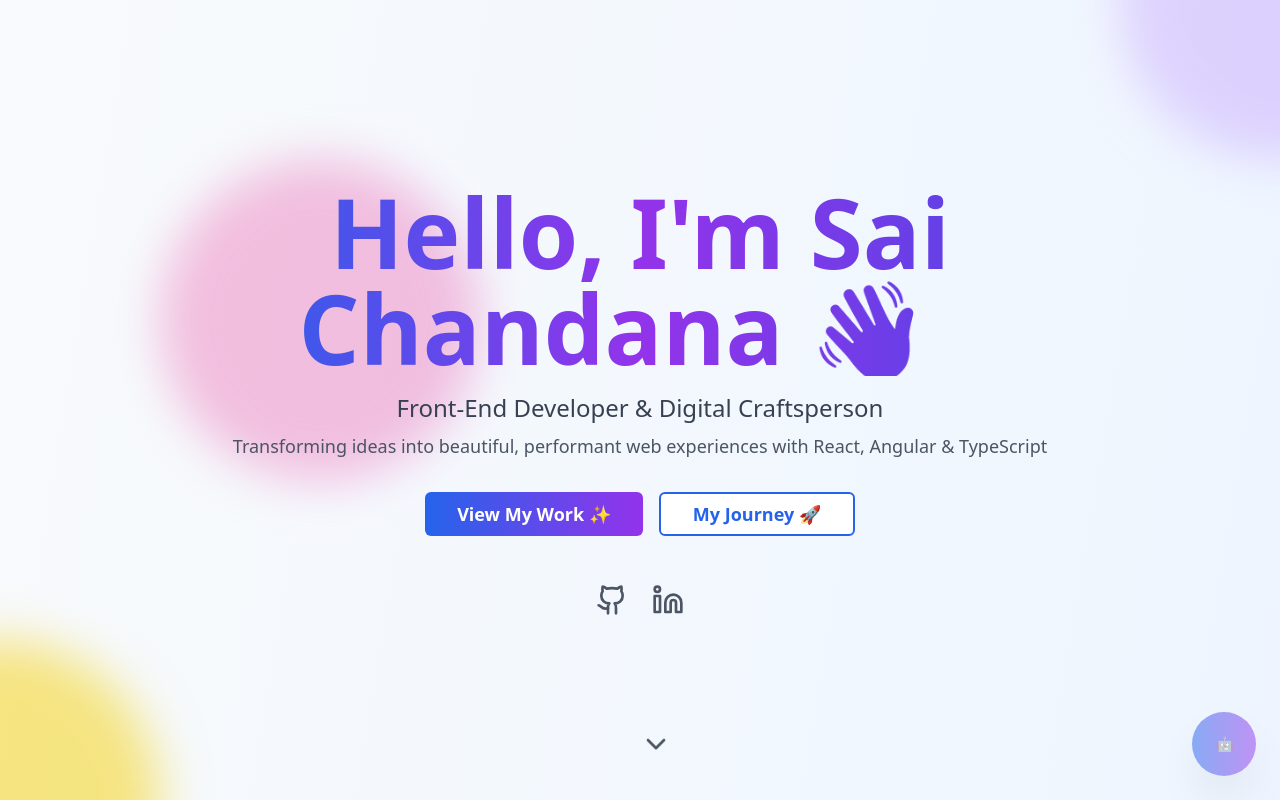
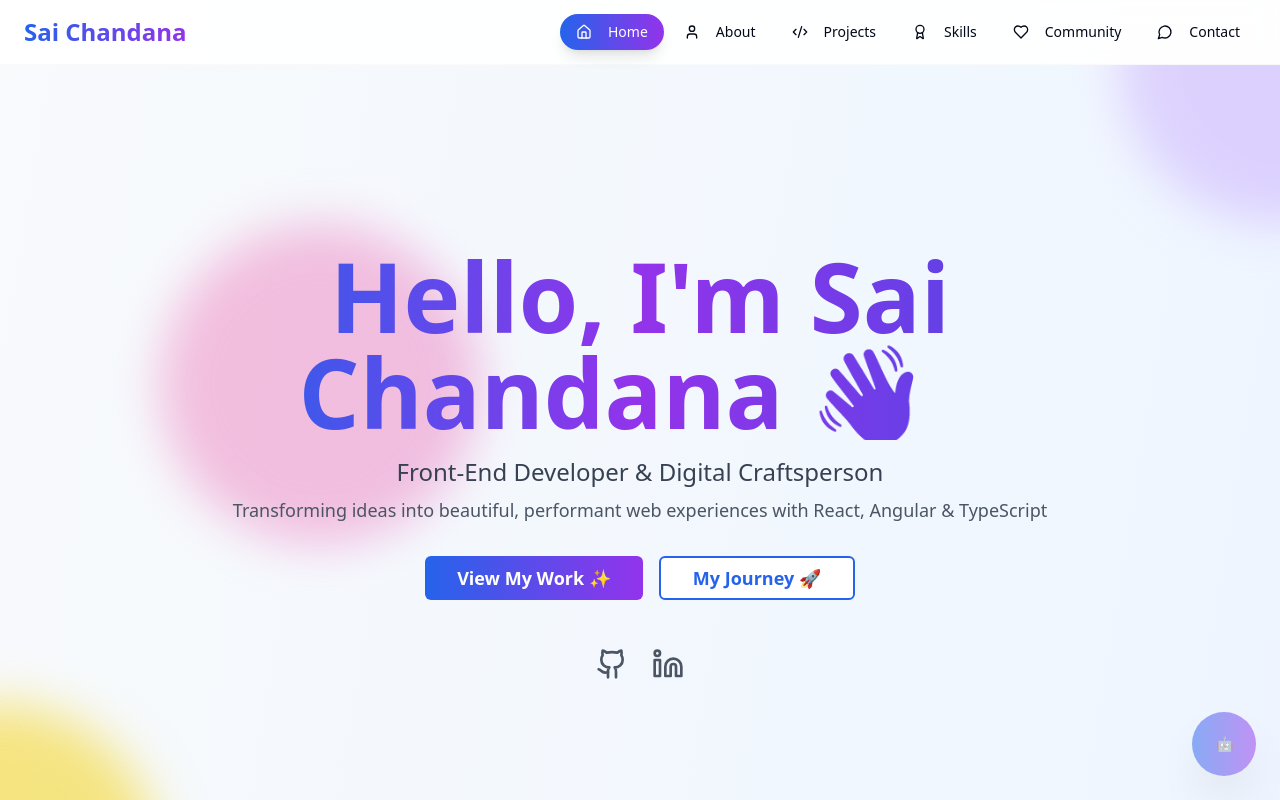
Before and after one commit to dasarisaichandana/saichandanadasari-portfolio, a React (Vite) app: page / in a window 1280 px wide. Shown: the top 800 px of the page. Built offline with nearby package versions, Linux system fonts and the light colour scheme.

Commit message:
feat: Add navigation bar and update links
Implement a creative navigation bar with "Home" and "About" sections. Update GitHub and LinkedIn links in the hero section.

```diff
--- a/src/components/HeroSection.tsx
+++ b/src/components/HeroSection.tsx
@@ -60,10 +60,20 @@ const HeroSection = () => {
         </div>
 
         <div className="flex justify-center space-x-6">
-          <a href="https://github.com" target="_blank" rel="noopener noreferrer" className="text-gray-600 hover:text-blue-600 transform hover:scale-110 transition-all duration-200">
+          <a
+            href="https://github.com/dasarisaichandana"
+            target="_blank"
+            rel="noopener noreferrer"
+            className="text-gray-600 hover:text-blue-600 transform hover:scale-110 transition-all duration-200"
+          >
             <Github size={32} />
           </a>
-          <a href="https://linkedin.com" target="_blank" rel="noopener noreferrer" className="text-gray-600 hover:text-blue-600 transform hover:scale-110 transition-all duration-200">
+          <a
+            href="https://www.linkedin.com/in/sai-chandana-dasari-a95433215/"
+            target="_blank"
+            rel="noopener noreferrer"
+            className="text-gray-600 hover:text-blue-600 transform hover:scale-110 transition-all duration-200"
+          >
             <Linkedin size={32} />
           </a>
         </div>
--- /dev/null
+++ b/src/components/Navigation.tsx
@@ -0,0 +1,133 @@
+
+import React, { useState, useEffect } from 'react';
+import { Menu, X, Home, User, Code2, Award, Heart, MessageCircle } from 'lucide-react';
+import { Button } from '@/components/ui/button';
+
+const Navigation = () => {
+  const [isOpen, setIsOpen] = useState(false);
+  const [activeSection, setActiveSection] = useState('home');
+
+  const navItems = [
+    { id: 'home', label: 'Home', icon: Home },
+    { id: 'timeline', label: 'About', icon: User },
+    { id: 'projects', label: 'Projects', icon: Code2 },
+    { id: 'skills', label: 'Skills', icon: Award },
+    { id: 'volunteer', label: 'Community', icon: Heart },
+    { id: 'contact', label: 'Contact', icon: MessageCircle },
+  ];
+
+  useEffect(() => {
+    const handleScroll = () => {
+      const sections = navItems.map(item => item.id);
+      const scrollPosition = window.scrollY + 100;
+
+      for (const sectionId of sections) {
+        const element = document.getElementById(sectionId);
+        if (element) {
+          const offsetTop = element.offsetTop;
+          const offsetHeight = element.offsetHeight;
+
+          if (scrollPosition >= offsetTop && scrollPosition < offsetTop + offsetHeight) {
+            setActiveSection(sectionId);
+            break;
+          }
+        }
+      }
+    };
+
+    window.addEventListener('scroll', handleScroll);
+    return () => window.removeEventListener('scroll', handleScroll);
+  }, []);
+
+  const scrollToSection = (sectionId: string) => {
+    const element = document.getElementById(sectionId);
+    if (element) {
+      element.scrollIntoView({ behavior: 'smooth' });
+    }
+    setIsOpen(false);
+  };
+
+  return (
+    <>
+      {/* Desktop Navigation */}
+      <nav className="fixed top-0 left-0 right-0 z-50 bg-white/90 dark:bg-gray-900/90 backdrop-blur-md border-b border-gray-200/20 dark:border-gray-700/20">
+        <div className="max-w-7xl mx-auto px-6">
+          <div className="flex items-center justify-between h-16">
+            {/* Logo */}
+            <div className="flex items-center">
+              <div className="text-2xl font-bold bg-gradient-to-r from-blue-600 to-purple-600 bg-clip-text text-transparent">
+                Sai Chandana
+              </div>
+            </div>
+
+            {/* Desktop Menu */}
+            <div className="hidden md:flex items-center space-x-1">
+              {navItems.map((item) => {
+                const Icon = item.icon;
+                return (
+                  <Button
+                    key={item.id}
+                    variant="ghost"
+                    size="sm"
+                    onClick={() => scrollToSection(item.id)}
+                    className={`flex items-center space-x-2 px-4 py-2 rounded-full transition-all duration-200 ${
+                      activeSection === item.id
+                        ? 'bg-gradient-to-r from-blue-600 to-purple-600 text-white shadow-lg'
+                        : 'hover:bg-gray-100 dark:hover:bg-gray-800'
+                    }`}
+                  >
+                    <Icon size={16} />
+                    <span>{item.label}</span>
+                  </Button>
+                );
+              })}
+            </div>
+
+            {/* Mobile Menu Button */}
+            <div className="md:hidden">
+              <Button
+                variant="ghost"
+                size="sm"
+                onClick={() => setIsOpen(!isOpen)}
+                className="p-2"
+              >
+                {isOpen ? <X size={24} /> : <Menu size={24} />}
+              </Button>
+            </div>
+          </div>
+        </div>
+
+        {/* Mobile Menu */}
+        {isOpen && (
+          <div className="md:hidden bg-white/95 dark:bg-gray-900/95 backdrop-blur-md border-t border-gray-200/20 dark:border-gray-700/20">
+            <div className="px-6 py-4 space-y-2">
+              {navItems.map((item) => {
+                const Icon = item.icon;
+                return (
+                  <Button
+                    key={item.id}
+                    variant="ghost"
+                    onClick={() => scrollToSection(item.id)}
+                    className={`w-full flex items-center justify-start space-x-3 px-4 py-3 rounded-lg transition-all duration-200 ${
+                      activeSection === item.id
+                        ? 'bg-gradient-to-r from-blue-600 to-purple-600 text-white'
+                        : 'hover:bg-gray-100 dark:hover:bg-gray-800'
+                    }`}
+                  >
+                    <Icon size={20} />
+                    <span>{item.label}</span>
+                  </Button>
+                );
+              })}
+            </div>
+          </div>
+        )}
+      </nav>
+
+      {/* Spacer for fixed navigation */}
+      <div className="h-16"></div>
+    </>
+  );
+};
+
+export default Navigation;
--- a/src/pages/Index.tsx
+++ b/src/pages/Index.tsx
@@ -1,5 +1,6 @@
 
 import React from 'react';
+import Navigation from '../components/Navigation';
 import HeroSection from '../components/HeroSection';
 import TimelineSection from '../components/TimelineSection';
 import ProjectsSection from '../components/ProjectsSection';
@@ -11,12 +12,25 @@ import ChatBot from '../components/ChatBot';
 const Index = () => {
   return (
     <div className="min-h-screen bg-gradient-to-br from-slate-50 via-blue-50 to-indigo-100 dark:from-slate-900 dark:via-blue-900 dark:to-indigo-900">
+      <Navigation />
+      <section id="home">
         <HeroSection />
+      </section>
+      <section id="timeline">
         <TimelineSection />
+      </section>
+      <section id="projects">
         <ProjectsSection />
+      </section>
+      <section id="skills">
         <SkillsOrbit />
+      </section>
+      <section id="volunteer">
         <VolunteerSection />
+      </section>
+      <section id="contact">
         <ContactSection />
+      </section>
       <ChatBot />
     </div>
   );
```
Lines whose indentation alone changed are shown as unchanged.
